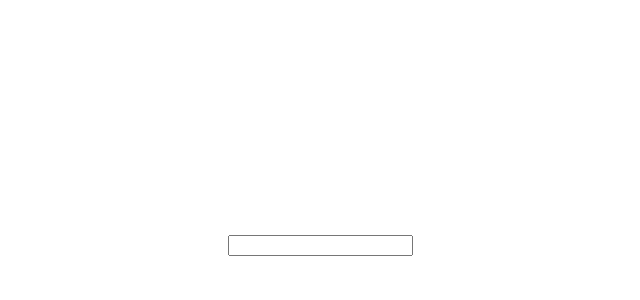
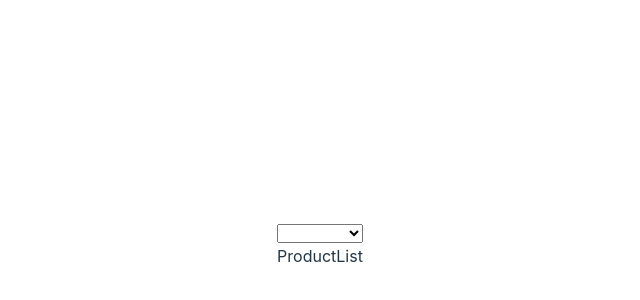
Before and after one commit to JassBrar92/react-app2, a React (Vite) app: page / in a window 1280 px wide. Shown: the part 156-456 px from the top of the page, without its empty margins (320-960 px from the left). Built offline with nearby package versions, Linux system fonts and the light colour scheme.

Commit message:
Effect Dependencies

```diff
--- a/src/App.tsx
+++ b/src/App.tsx
@@ -1,18 +1,32 @@
-import { useEffect, useRef } from 'react'
+import { useEffect, useRef, useState } from 'react'
 import './App.css'
+import './ProductList'
+import ProductList from './ProductList'
 
 function App() {
-  const ref=useRef<HTMLInputElement>(null);
-  /*useEffect(()=>{
+  const [category,setCategory]=useState("");
+
+return(
+  <div>
+    <select className="form-select" onChange={(event)=>setCategory(event.target.value)}>
+      <option value=''></option>
+      <option value='Clothing'>Clothing</option>
+      <option value='Household'>Household</option>
+    </select>
+    <ProductList category={category}/>
+  </div>
+)
+ /*const ref=useRef<HTMLInputElement>(null);
+  useEffect(()=>{
     if(ref.current) ref.current.focus();
-  });*/
+  });
   useEffect(()=>{
     document.title="My App"
   });
   return(
   <div>
   <input ref={ref} type="text" className="form-control" />
-  </div>);
+  </div>);*/
 }
 
 export default App
--- /dev/null
+++ b/src/ProductList.tsx
@@ -0,0 +1,14 @@
+import React, { useEffect, useState } from 'react'
+
+const ProductList = ({category}:{category:string}) => {
+  const [products,setProducts]=useState<string[]>([]);
+  useEffect(()=>{
+    console.log('Fetching products in',category);
+    setProducts(['Clothing','Household']);
+   },[category]);
+  return (
+    <div>ProductList</div>
+    )
+}
+
+export default ProductList
```
